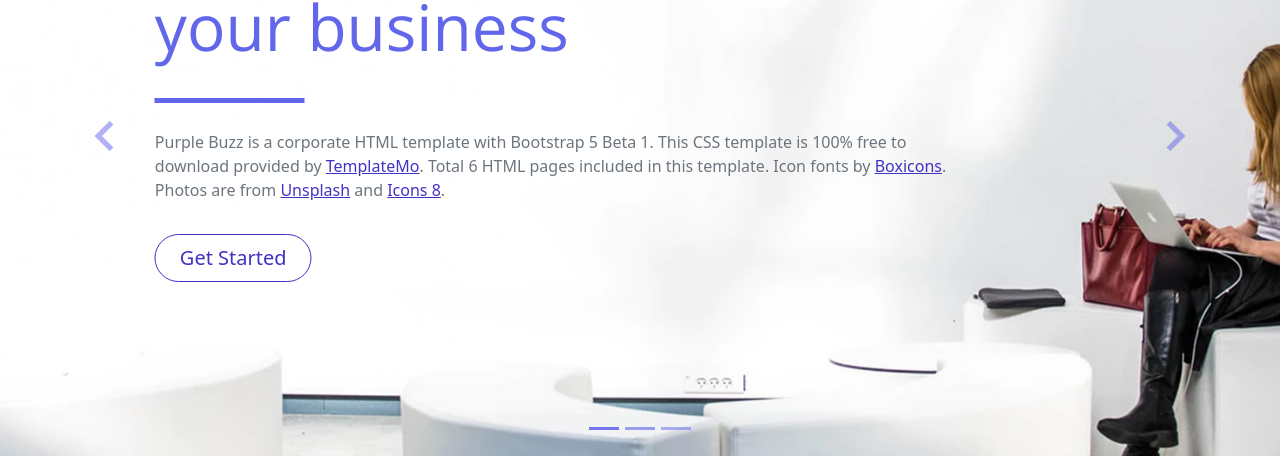
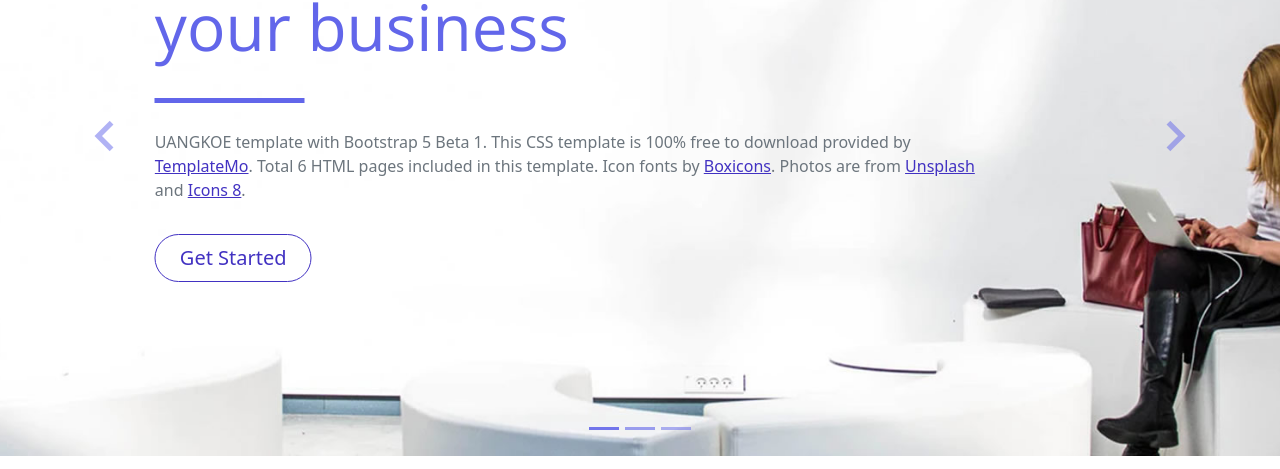
Before and after one commit to wglobalindo/uangkoe, a plain HTML site: page index.html in a window 1280 px wide. Shown: the part 308-777 px from the top of the page. Drawn offline with nearby package versions, Linux system fonts and the light colour scheme.

Commit message:
Update index.html

```diff
--- a/index.html
+++ b/index.html
@@ -89,7 +89,7 @@ https://templatemo.com/tm-561-purple-buzz
                                   <br>your business
                               </h1>
                                 <p class="banner-body text-muted py-3 mx-0 px-0">
-                                    Purple Buzz is a corporate HTML template with Bootstrap 5 Beta 1. This CSS template is 100% free to download provided by <a rel="nofollow" href="https://templatemo.com/page/1" target="_parent">TemplateMo</a>. Total 6 HTML pages included in this template. Icon fonts by <a rel="nofollow" href="https://boxicons.com/" target="_blank">Boxicons</a>. Photos are from <a rel="nofollow" href="https://unsplash.com/" target="_blank">Unsplash</a> and <a rel="nofollow" href="https://icons8.com/" target="_blank">Icons 8</a>.
+                                    UANGKOE template with Bootstrap 5 Beta 1. This CSS template is 100% free to download provided by <a rel="nofollow" href="https://templatemo.com/page/1" target="_parent">TemplateMo</a>. Total 6 HTML pages included in this template. Icon fonts by <a rel="nofollow" href="https://boxicons.com/" target="_blank">Boxicons</a>. Photos are from <a rel="nofollow" href="https://unsplash.com/" target="_blank">Unsplash</a> and <a rel="nofollow" href="https://icons8.com/" target="_blank">Icons 8</a>.
                               </p>
                                 <a class="banner-button btn rounded-pill btn-outline-primary btn-lg px-4" href="#" role="button">Get Started</a>
                             </div>
```
